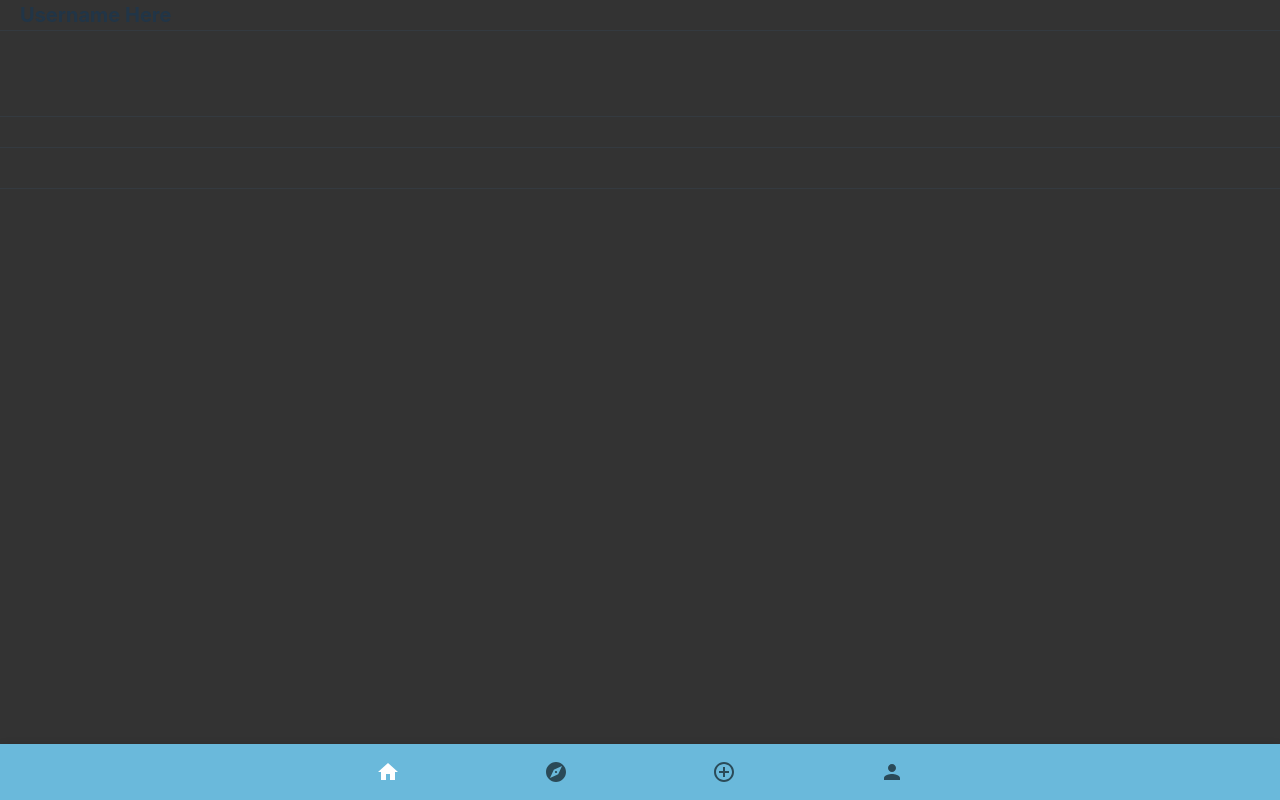
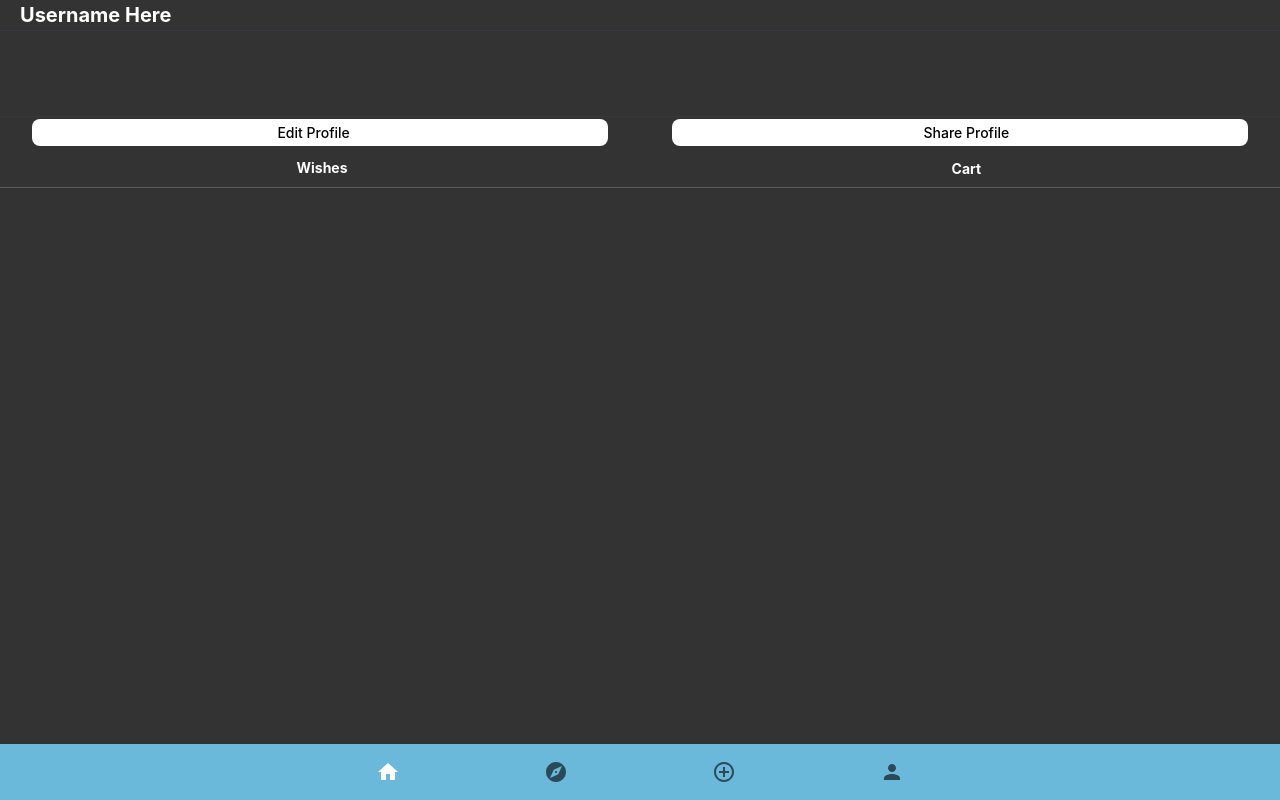
Before and after one commit to danimousee/SocialWishlist, a React (Vite) app in the folder social-wishlist/: page /profile in a window 1280 px wide. Built offline with nearby package versions, Linux system fonts and the light colour scheme.

Commit message:
Agregue cosas a pantalla MI perfil
Agregue vistas a pantalla de perfil, no implemente funcionalidades.

```diff
--- a/social-wishlist/src/views/profile/Profile.css
+++ b/social-wishlist/src/views/profile/Profile.css
@@ -21,6 +21,7 @@
     height: 100%;
     display: flex;
     margin-left: 0px;
+    color: white;
 }
 
 .main-box .top-box .username h1 {
@@ -46,7 +47,6 @@
     width: 100%;
     margin: 0;
     padding: 0;
-    border-bottom: 1px solid #343a40;
 }
 
 .main-box .mid-bottom-box {
@@ -55,7 +55,7 @@
     width: 100%;
     margin: 0;
     padding: 0;
-    border-bottom: 1px solid #343a40;
+    border-bottom: 1px solid #5b5c5e;
 }
 
 .main-box .photos-box {
@@ -66,3 +66,100 @@
     padding: 0;
     border-bottom: 1px solid #343a40;
 }
+
+.main-box .mid-mid-box .editProfileSection {
+    display: flex;
+    width: 50%;
+    justify-content: center;
+    text-align: center;
+    align-items: center;
+}
+
+.main-box .mid-mid-box .shareProfileSection {
+    display: flex;
+    width: 50%;
+    justify-content: center;
+    text-align: center;
+    align-items: center;
+}
+
+.main-box .mid-mid-box .editProfileSection button {
+    text-align: center;
+    align-items: center;
+    display: flex;
+    justify-content: center;
+    height: 90%;
+    width: 90%;
+    padding-left: 4px;
+    background-color: white;
+    border-radius: 8px;
+    font-size: 14px;
+    cursor: pointer;
+}
+
+.main-box .mid-mid-box .shareProfileSection button {
+    text-align: center;
+    display: flex;
+    justify-content: center;
+    align-items: center;
+    height: 90%;
+    width: 90%;
+    padding-right: 4px;
+    background-color: white;
+    border-radius: 8px;
+    font-size: 14px;
+    cursor: pointer;
+}
+
+.main-box .mid-bottom-box .wishes {
+    display: flex;
+    width: 50%;
+    justify-content: center;
+    text-align: center;
+    align-items: center;
+    padding-right: 0;
+}
+
+.main-box .mid-bottom-box .cart {
+    display: flex;
+    width: 50%;
+    justify-content: center;
+    text-align: center;
+    align-items: center;
+    padding-left: 0;
+}
+
+.main-box .mid-bottom-box .wishes button{
+    text-align: center;
+    align-items: center;
+    display: flex;
+    justify-content: center;
+    height: 90%;
+    width: 90%;
+    padding-left: 4px;
+    border-radius: 8px;
+    padding-right: 0;
+    font-size: 14px;
+    background-color: transparent;
+    color: white;
+    font-weight: bold;
+    cursor: pointer;
+}
+
+.main-box .mid-bottom-box .cart button{
+    text-align: center;
+    display: flex;
+    justify-content: center;
+    vertical-align: text-bottom;
+    padding-right: 0;
+    line-height: 1.5;
+    height: 90%;
+    width: 90%;
+    padding-right: 4px;
+    border-radius: 8px;
+    font-size: 14px;
+    background-color: transparent;
+    color: white;
+    font-weight: bold;
+    cursor: pointer;
+}
--- a/social-wishlist/src/views/profile/Profile.jsx
+++ b/social-wishlist/src/views/profile/Profile.jsx
@@ -14,15 +14,28 @@ const Profile = () => {
 					<div className="username">
 						<h1>Username Here</h1>
 					</div>
+					<div className="configIcon">
+
+					</div>
 				</div>
 				<div className="mid-top-box">
 
 				</div>
 				<div className='mid-mid-box'>
-
+					<div className='editProfileSection'>
+						<button type="button">Edit Profile</button>
+					</div>
+					<div className='shareProfileSection'>
+						<button type="button">Share Profile</button>
+					</div>
 				</div>
 				<div className='mid-bottom-box'>
-
+					<div className='wishes'>
+						<button type='button'>Wishes</button>
+					</div>
+					<div className='cart'>
+						<button type='Cart'>Cart</button>
+					</div>
 				</div>
 				<div className='photos-box'>
 
```
Also changed, not shown: social-wishlist/package.json (+6 -1 lines), 1 other file (tests, documents, lock files or other folders).
